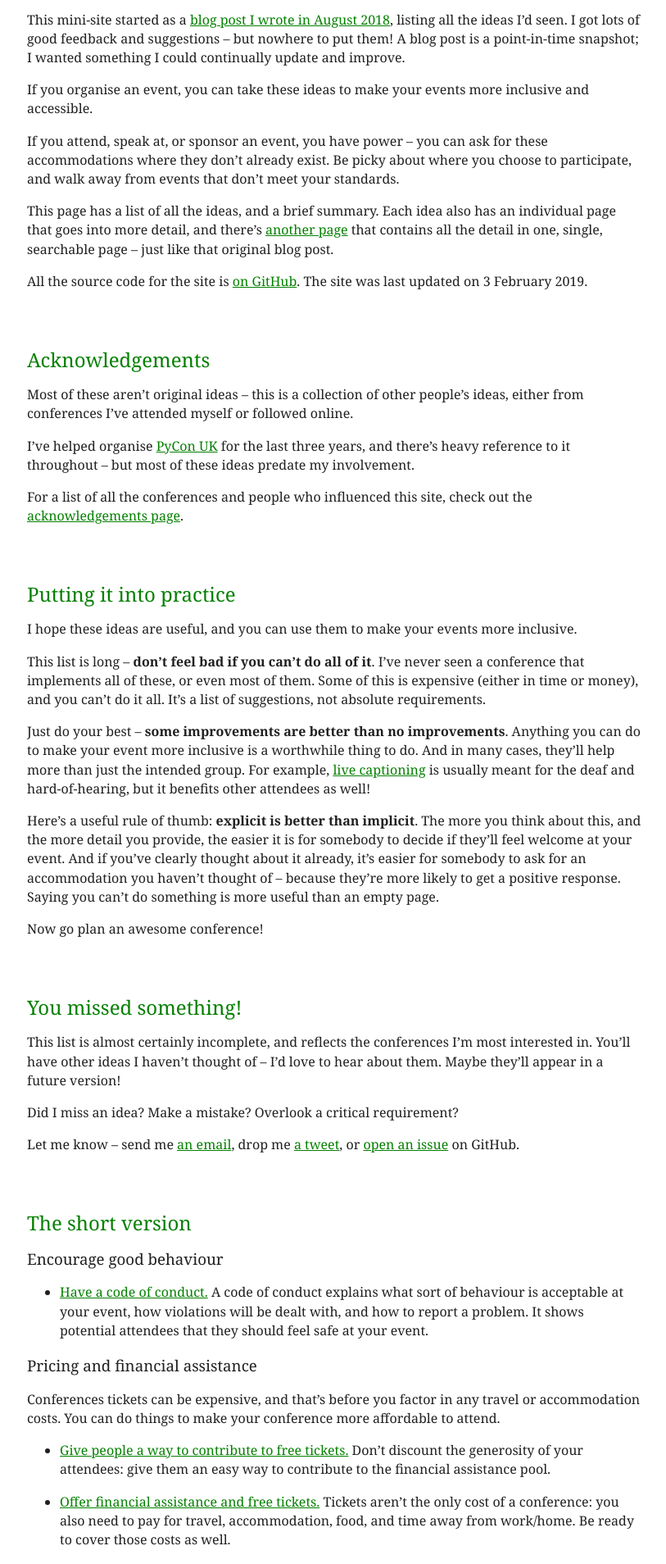
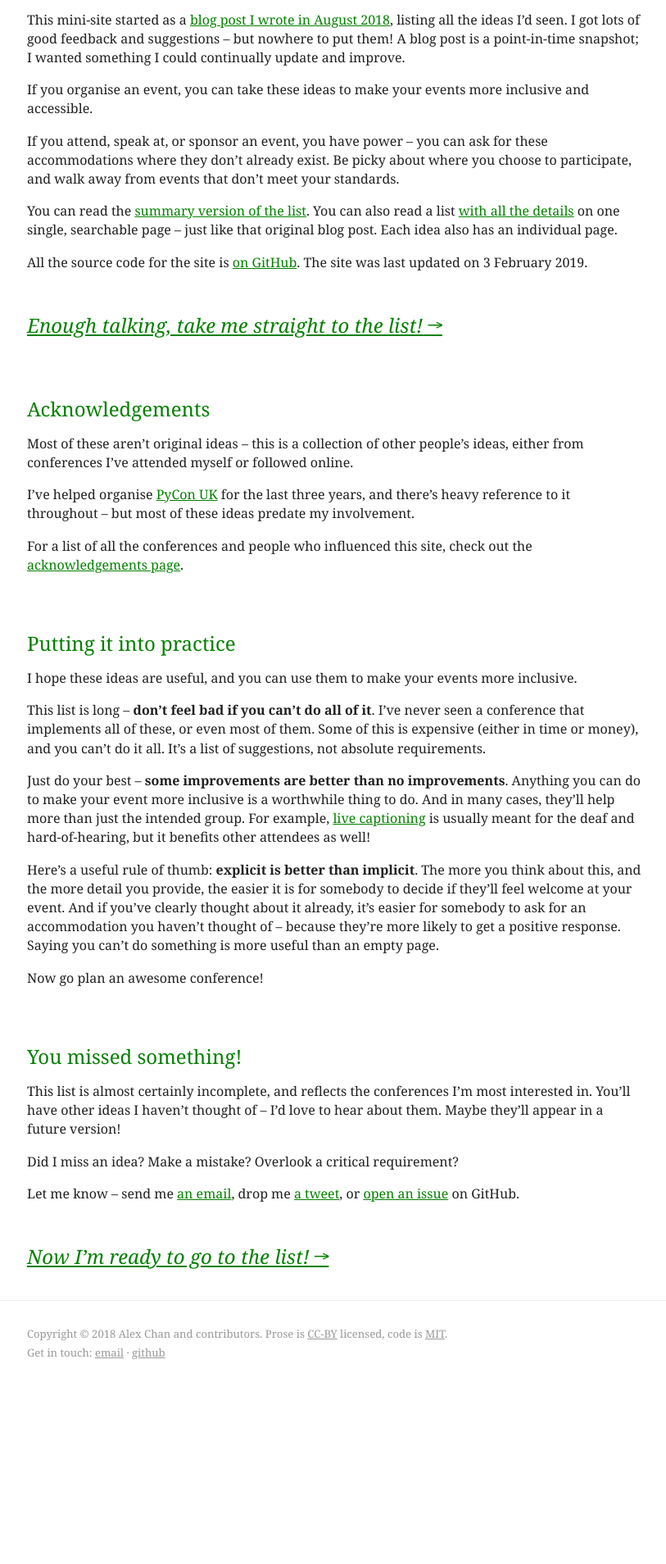
Before and after one commit to alexwlchan/ideas-for-inclusive-events, a Jekyll site: the page built from src/index.md, in a window 1280 px wide. Shown: the part 438-2346 px from the top of the page at 82% size, without its empty margins (232-1045 px from the left). Built offline with Jekyll 4.4.1, drawn with Linux system fonts in a browser that asks for light colours; Markdown is read by kramdown in place of the engine named in the settings; after the commit the page ends 2142 px from its top, so only the background shows below that; some of the changed text lies outside the part shown.

Commit message:
Make it slightly easier to work through

```diff
--- a/_config.yml
+++ b/_config.yml
@@ -3,7 +3,7 @@ email: "alex@alexwlchan.net"
 
 author: "Alex Chan"
 description: "Ideas for inclusive and accessible events"
-url: "https://alexwlchan.net/inclusive-events"
+url: "https://alexwlchan.net/ideas-for-inclusive-events"
 github_repo: "https://github.com/alexwlchan/ideas-for-inclusive-events/"
 twitter: "alexwlchan"
 
--- a/src/_includes/head.html
+++ b/src/_includes/head.html
@@ -10,11 +10,11 @@
   <link rel="canonical" href="{{ page.url | replace:'index.html','' | absolute_url }}">
   <link type="application/atom+xml" rel="alternate" href="{{ site.url }}/atom.xml">
 
-  <link rel="stylesheet" href="/theme/style.css?{{ site.time | date:'%Y%m%d%U%H%N%S' }}">
-  <link rel="shortcut icon" type="image/png" href="/theme/favicon.png">
-  <link rel="shortcut icon" type="image/x-icon" href="/theme/favicon.ico">
+  <link rel="stylesheet" href="{{ site.url }}/theme/style.css?{{ site.time | date:'%Y%m%d%U%H%N%S' }}">
+  <link rel="shortcut icon" type="image/png" href="{{ site.url }}/theme/favicon.png">
+  <link rel="shortcut icon" type="image/x-icon" href="{{ site.url }}/theme/favicon.ico">
 
-  <link rel="apple-touch-icon" href="/theme/apple-touch-icon.png">
+  <link rel="apple-touch-icon" href="{{ site.url }}/theme/apple-touch-icon.png">
 
   {% include socialgraph.html %}
 
--- a/src/_includes/header.html
+++ b/src/_includes/header.html
@@ -1,12 +1,12 @@
 <aside>
   <div id="aside_inner">
-    <h1 id="brand"><a href="/">{{ site.title | escape }}</a></h1>
+    <h1 id="brand"><a href="{{ site.url }}/">{{ site.title | escape }}</a></h1>
 
     <div id="aside_links">
       <ul class="dot_list">
         <li><a href="{{ site.url }}/">intro</a></li>
         <li><a href="{{ site.url }}/other-awesome-people/">acknowledgements</a></li>
-        <li><a href="{{ site.url }}/#short-version">short version</a></li>
+        <li><a href="{{ site.url }}/short-version/">short version</a></li>
         <li><a href="{{ site.url }}/long-version/">long version</a></li>
       </ul>
     </div>
--- a/src/_scss/_aside.scss
+++ b/src/_scss/_aside.scss
@@ -1,5 +1,5 @@
 aside {
-  background: url('/theme/specktre_#{colorToHexString($primary-color)}.png') $primary-color;
+  background: url($site-url + '/theme/specktre_#{colorToHexString($primary-color)}.png') $primary-color;
   background-size: auto 100%;
   @media print {
     background: none;
--- a/src/index.md
+++ b/src/index.md
@@ -27,11 +27,14 @@ If you organise an event, you can take these ideas to make your events more incl
 If you attend, speak at, or sponsor an event, you have power -- you can ask for these accommodations where they don't already exist.
 Be picky about where you choose to participate, and walk away from events that don’t meet your standards.
 
-This page has a list of all the ideas, and a brief summary.
-Each idea also has an individual page that goes into more detail, and there's [another page]({{ site.url }}/long-versions/) that contains all the detail in one, single, searchable page -- just like that original blog post.
+You can read the [summary version of the list]({{ site.url }}/short-version/#short-version).
+You can also read a list [with all the details]({{ site.url }}/long-version/#long-version) on one single, searchable page -- just like that original blog post.
+Each idea also has an individual page.
 
 All the source code for the site is [on GitHub]({{ site.github_repo }}).
 The site was last updated on {{ site.time | date: site.date_format }}.
+
+## [Enough talking, take me straight to the list!]({{ site.url }}/short-version/)
 
 
 # Acknowledgements
@@ -74,18 +77,4 @@ Overlook a critical requirement?
 
 Let me know -- send me [an email]({{ site.email | encode_mailto }}), drop me [a tweet](https://twitter.com/{{ site.twitter }}), or [open an issue]({{ site.github_repo }}/issues/new) on GitHub.
 
-<h1 id="short-version">The short version</h1>
-
-{% for category in site.data.idea_categories %}
-
-### {{ category.name }}
-
-{% if category.description %}
-  {{ category.description | cleanup_text | smartify }}
-{% endif %}
-
-{% for idea in category.ideas %}
-* [{{ idea.title }}.]({{ site.url }}{{ idea.url }}) {{ idea.summary | cleanup_text | smartify }}
-{% endfor %}
-
-{% endfor %}
+## [Now I'm ready to go to the list!]({{ site.url }}/short-version/)
--- a/src/theme/style.scss
+++ b/src/theme/style.scss
@@ -1,6 +1,7 @@
 ---
 ---
 
+$site-url: "{{ site.url }}";
 $primary-color: #048000;
 
 @import "_settings.scss";
@@ -42,3 +43,10 @@ $primary-color: #048000;
   margin-top:    1.3em;
   margin-bottom: 1.3em;
 }
+
+h2 a {
+  font-style: italic;
+  &::after {
+    content: " →";
+  }
+}
```
Also changed, not shown: src/long-version.md (+2 -6 lines), src/short-version.md (added, +20 -0 lines), 1 other file.
